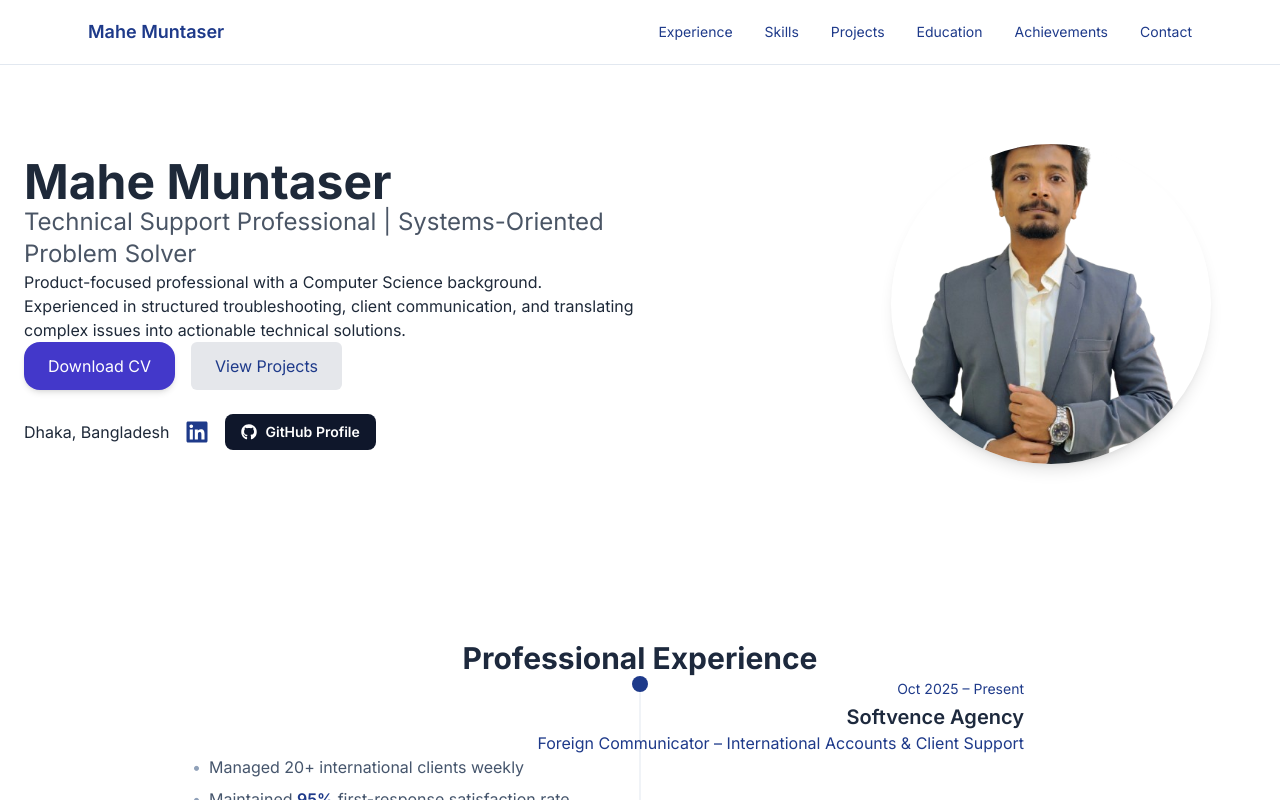
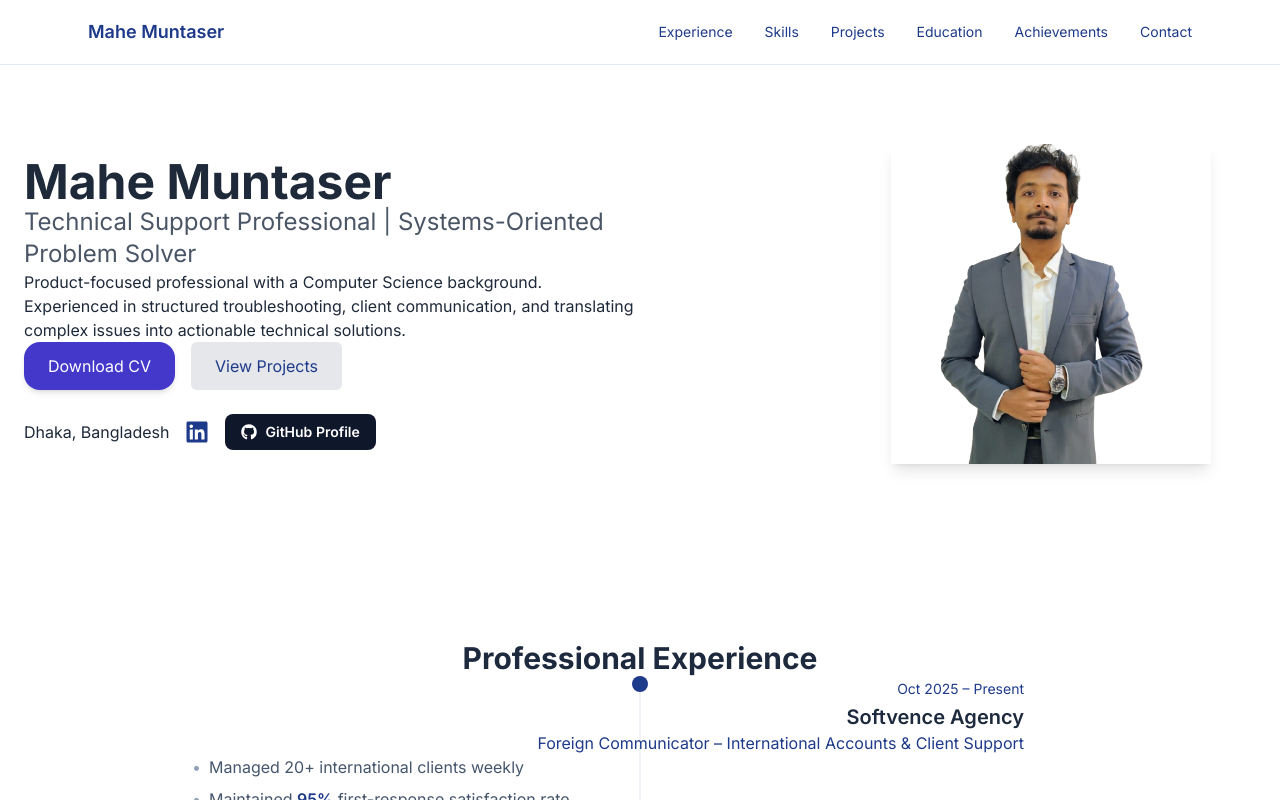
Before and after one commit to potayto41/personalportfolio, a Next.js app: page / in a window 1280 px wide. Shown: the top 800 px of the page. Built offline with nearby package versions, Linux system fonts and the light colour scheme.

Commit message:
Remove circular crop styling from hero profile image

```diff
--- a/components/Hero.tsx
+++ b/components/Hero.tsx
@@ -96,7 +96,7 @@ const Hero = () => {
               src="/portfolio_image.png"
               alt="Mahe Muntaser - Technical Support Professional"
               fill
-              className="rounded-full shadow-lg object-cover object-[center_30%]"
+              className="shadow-lg object-contain"
               priority
               sizes="(max-width: 768px) 256px, 320px"
             />
```
